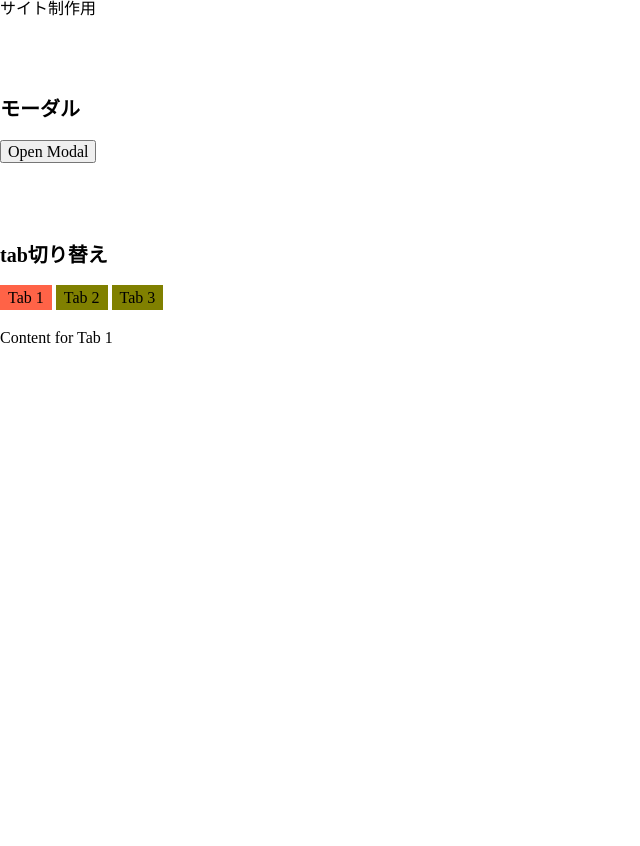
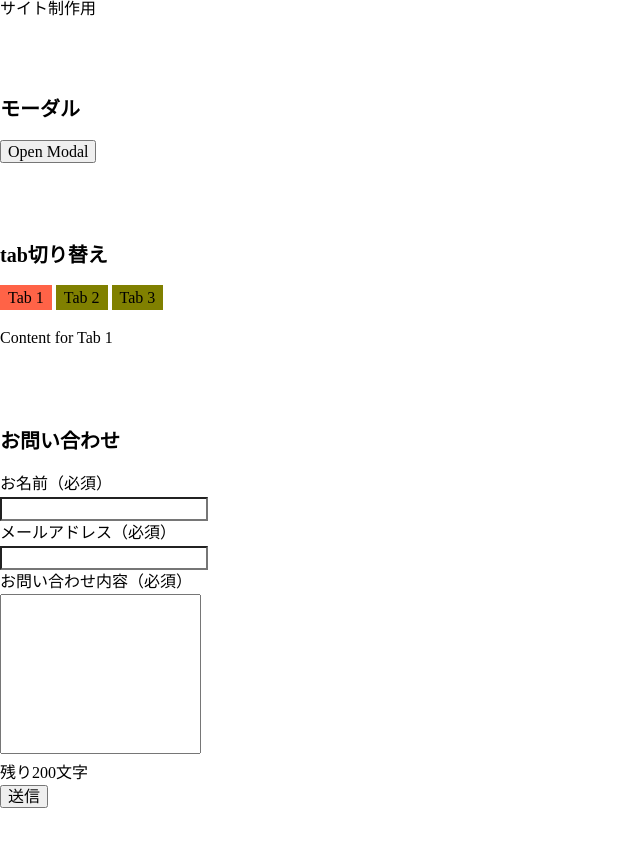
Before and after one commit to kk-yosh/site-basic, a plain HTML site: page index.html in a window 1280 px wide. Shown: the whole page, without its empty margins (0-640 px from the left). Before the commit the page ends 800 px from the top, so only its background shows below. Drawn offline with Linux system fonts and the light colour scheme.

Commit message:
Update index.html

```diff
--- a/index.html
+++ b/index.html
@@ -35,7 +35,37 @@
         </div>
     </div>
 </section>
+<section id="contact">
+    <div class="sec_inner">
+        <h2>お問い合わせ</h2>
+        <form id="contactForm" action="#" method="post">
+            <p>
+                <label for="name">お名前（必須）</label><br>
+                <input type="text" name="name" id="name" required>
+                <span class="form_alart" id="nameError"></span>
+            </p>
+            <p>
+                <label for="email">メールアドレス（必須）</label><br>
+                <input type="email" name="email" required>
+                <span class="form_alart" id="emailError"></span>
+            </p>
+            <p>
+                <label for="message">お問い合わせ内容（必須）</label><br>
+                <textarea name="message" class="message_area" maxlength="200" required></textarea>
+                <p class="charCount">残り<span>200</span>文字</p>
+            </p>
+            <button type="submit">送信</button>
 
+        </form>
+        <dialog class="form_success">
+            <div>
+                <p>送信完了しました</p>
+                <button>閉じる</button>
+            </div>
+        </dialog>
+    </div>
+    <!-- sec_inner -->
+</section>
 <script src="script.js"></script>
 </body>
 </html>
```
